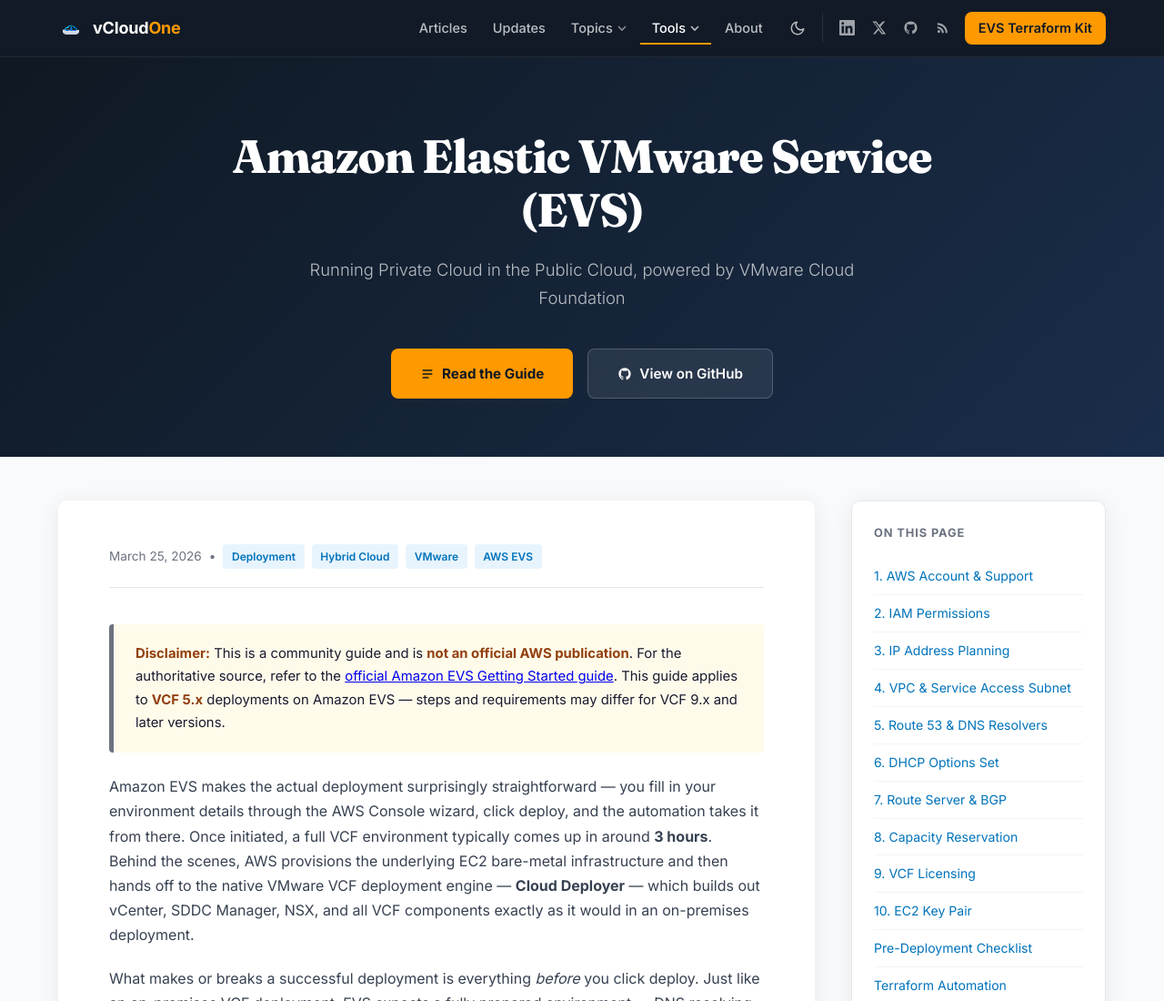
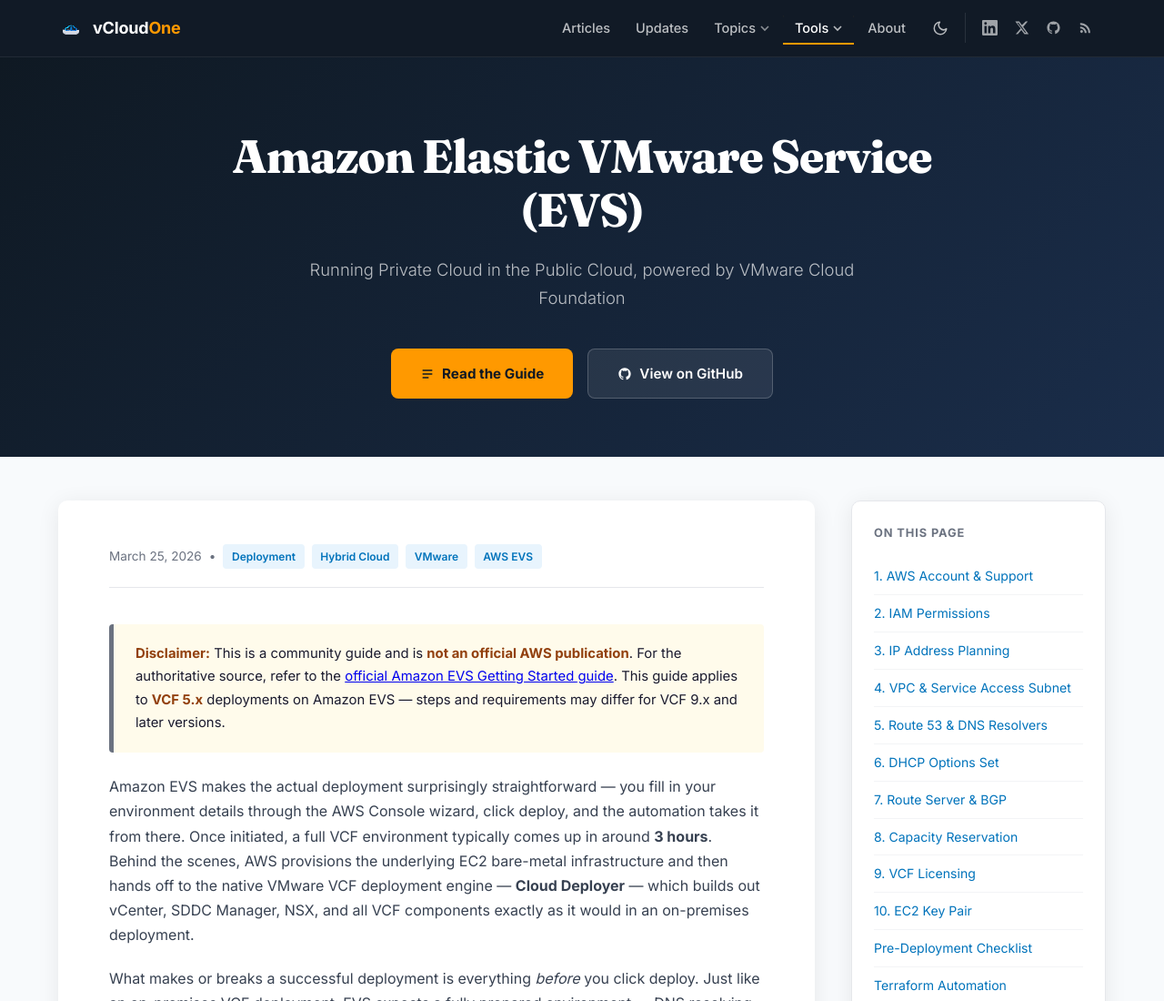
Before and after one commit to gitvcloudone/website, a plain HTML site: page evs-guide/index.html in a window 1280 px wide. Shown: the top 1100 px of the page at 91% size. Drawn offline with Linux system fonts and the light colour scheme.

Commit message:
Menu: remove the EVS Terraform Kit button (the kit is linked from Tools and the guide)
Co-Authored-By: Claude Opus 5.5 <noreply@anthropic.com>
Claude-Session: https://claude.ai/code/session_019XyhG5nrSGyxgkTnXK3DwJ

```diff
--- a/evs-guide/index.html
+++ b/evs-guide/index.html
@@ -665,7 +665,6 @@
         <a href="https://github.com/gitvcloudone" target="_blank" rel="noopener" title="GitHub" aria-label="GitHub"><svg viewBox="0 0 24 24" fill="currentColor" aria-hidden="true"><path d="M12 2C6.477 2 2 6.477 2 12c0 4.418 2.865 8.166 6.839 9.489.5.092.682-.217.682-.482 0-.237-.009-.868-.013-1.703-2.782.604-3.369-1.341-3.369-1.341-.454-1.154-1.11-1.462-1.11-1.462-.908-.62.069-.608.069-.608 1.003.07 1.531 1.03 1.531 1.03.892 1.529 2.341 1.088 2.91.832.092-.647.35-1.088.636-1.338-2.22-.253-4.555-1.11-4.555-4.943 0-1.091.39-1.984 1.029-2.683-.103-.253-.446-1.27.098-2.647 0 0 .84-.269 2.75 1.025A9.578 9.578 0 0112 6.836a9.59 9.59 0 012.504.337c1.909-1.294 2.747-1.025 2.747-1.025.546 1.377.202 2.394.1 2.647.64.699 1.028 1.592 1.028 2.683 0 3.842-2.339 4.687-4.566 4.935.359.309.678.919.678 1.852 0 1.336-.012 2.415-.012 2.743 0 .267.18.578.688.48C19.138 20.163 22 16.418 22 12c0-5.523-4.477-10-10-10z"/></svg></a>
         <a href="/rss/" title="RSS feed" aria-label="RSS feed"><svg viewBox="0 0 24 24" fill="currentColor" aria-hidden="true"><path d="M6.18 15.64a2.18 2.18 0 0 1 2.18 2.18C8.36 19 7.38 20 6.18 20 5 20 4 19 4 17.82a2.18 2.18 0 0 1 2.18-2.18M4 4.44A15.56 15.56 0 0 1 19.56 20h-2.83A12.73 12.73 0 0 0 4 7.27V4.44m0 5.66a9.9 9.9 0 0 1 9.9 9.9h-2.83A7.07 7.07 0 0 0 4 12.93V10.1z"/></svg></a>
       </div>
-      <a href="https://github.com/gitvcloudone/EVS-PreREQ-Terraform" class="sn-cta" target="_blank" rel="noopener">EVS Terraform Kit</a>
     </div>
   </div>
 </nav>
```
Also changed, not shown: 404.html (+0 -1 lines), about/index.html (+0 -1 lines), articles/amazon-evs-one-year-in/index.html (+0 -1 lines), articles/index.html (+0 -1 lines), blog/partials/nav.html (+0 -1 lines), evs-sizing/index.html (+0 -1 lines), evs/index.html (+0 -1 lines), index.html (+0 -1 lines), rss/index.html (+0 -1 lines), topics/ai/index.html (+0 -1 lines), topics/cloud/index.html (+0 -1 lines), topics/hyperscalers/index.html (+0 -1 lines), topics/tech/index.html (+0 -1 lines), topics/vmware/index.html (+0 -1 lines), 3 more files.
